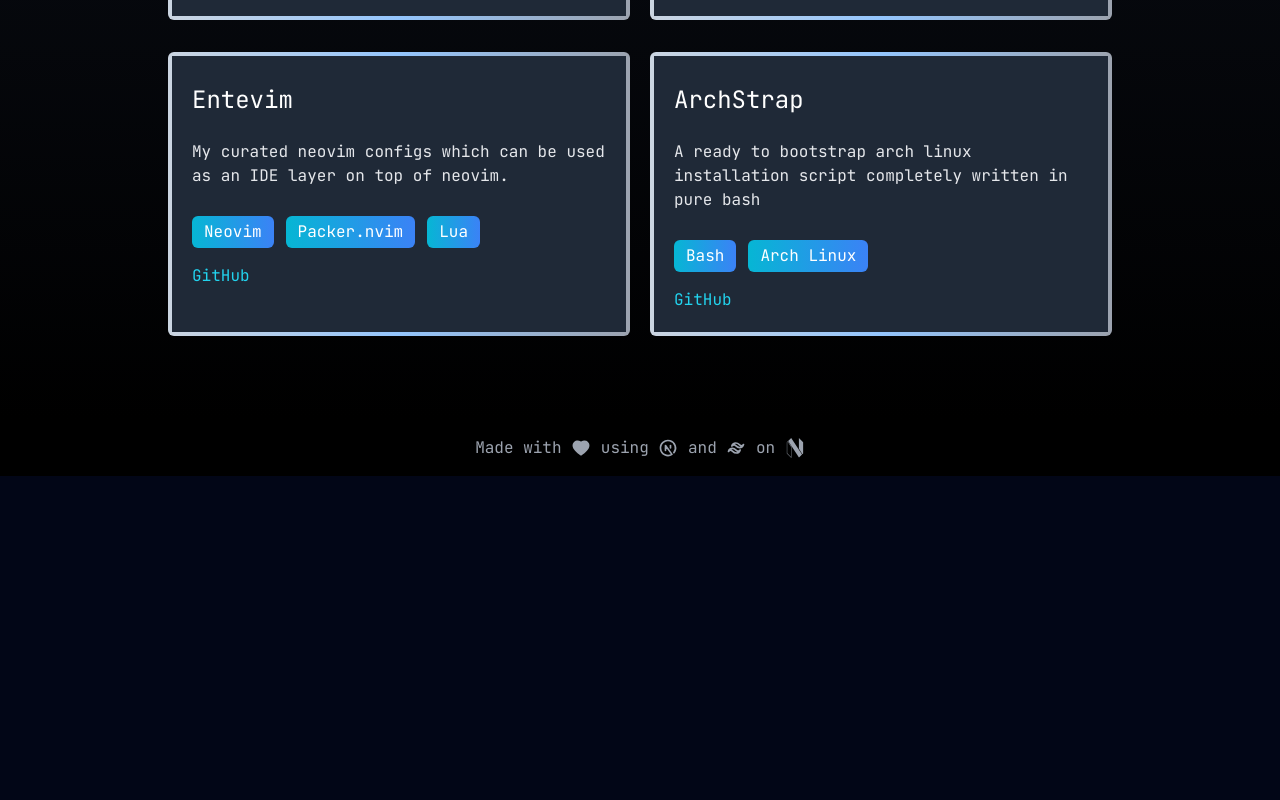
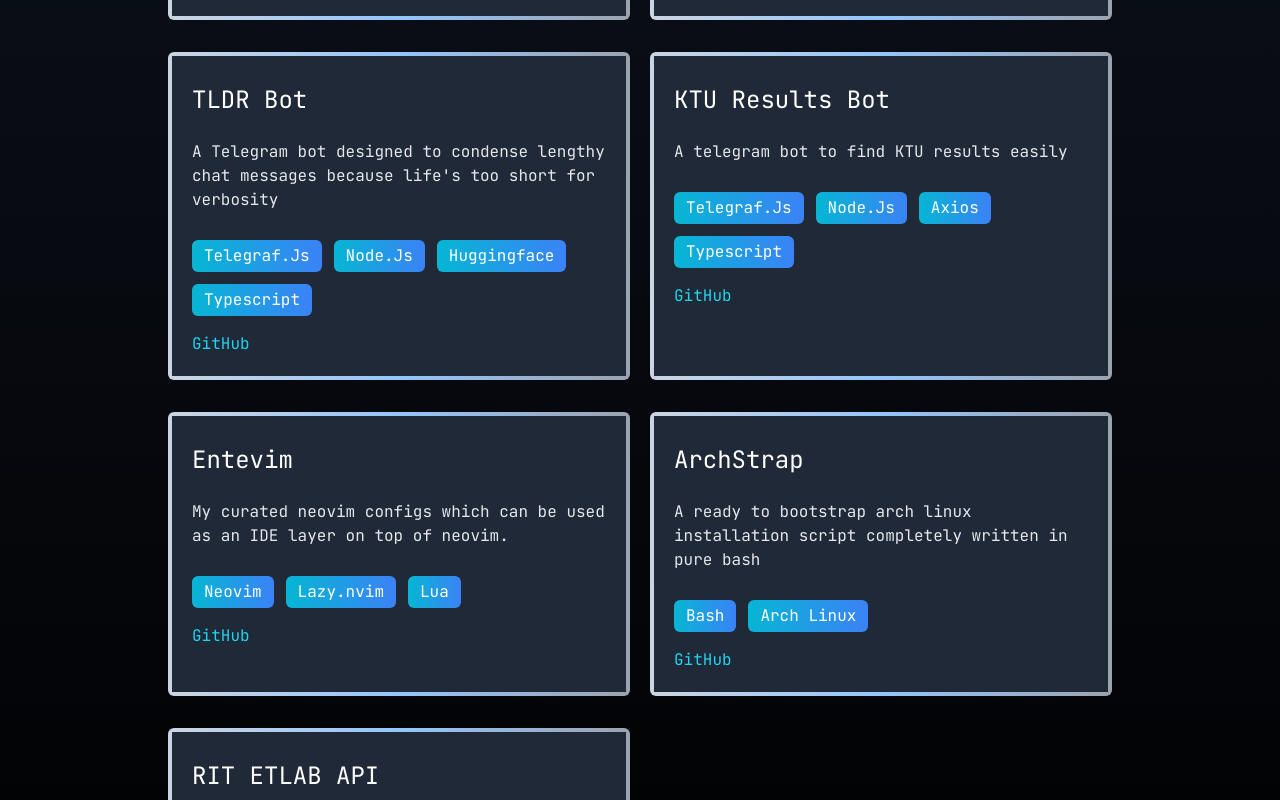
Before and after one commit to devadathanmb/personal-website, a Next.js app: page /portfolio in a window 1280 px wide. Shown: the part 880-1680 px from the top of the page. Before the commit the page ends 1356 px from the top, so only its background shows below. Built offline with nearby package versions, Linux system fonts and the light colour scheme.

Commit message:
update projects

```diff
--- a/app/data/projects.ts
+++ b/app/data/projects.ts
@@ -21,7 +21,7 @@ const projects: Project[] = [
       "Python",
       "BeautifulSoup",
     ],
-    githubLink: "https://github.com/devadathanmb/rit-attendance-bot",
+    githubLink: "https://github.com/devadathanmb/rit-attendance-bot.git",
     demoLink: "https://t.me/atttendancebot",
   },
   {
@@ -30,7 +30,7 @@ const projects: Project[] = [
     description:
       "A diet planner application to generate customized diet plans based on the user's body measurements and goals by using linear programming",
     tags: ["React.Js", "Python-PuLP", "Flask-RESTful", "Python"],
-    githubLink: "https://github.com/devadathanmb/diet-planner-backend",
+    githubLink: "https://github.com/devadathanmb/diet-planner-backend.git",
     demoLink: "https://dietplannerapp.online",
   },
   {
@@ -39,8 +39,8 @@ const projects: Project[] = [
     description:
       "A simple self hosted telegram bot to watch price drops of products in Flipkart",
     tags: ["Python", "pyTelegramBotAPI"],
-    githubLink: "https://github.com/devadathanmb/price-watcher",
-    demoLink: "https://github.com/devadathanmb/price-watcher",
+    githubLink: "https://github.com/devadathanmb/price-watcher.git",
+    demoLink: "https://github.com/devadathanmb/price-watcher.git",
   },
   {
     id: 4,
@@ -48,23 +48,45 @@ const projects: Project[] = [
     description:
       "A CLI dictionary application to find meanings of words from the terminal built as a part of my CS50P final project.",
     tags: ["Python", "Python-Rich Library"],
-    githubLink: "https://github.com/devadathanmb/price-watcher",
+    githubLink: "https://github.com/devadathanmb/wut.git",
   },
   {
     id: 5,
+    name: "TLDR Bot",
+    description:
+      "A Telegram bot designed to condense lengthy chat messages because life's too short for verbosity",
+    tags: ["Telegraf.Js", "Node.Js", "Huggingface", "Typescript"],
+    githubLink: "https://github.com/devadathanmb/tldr-telegram-bot.git",
+  },
+  {
+    id: 6,
+    name: "KTU Results Bot",
+    description: "A telegram bot to find KTU results easily",
+    tags: ["Telegraf.Js", "Node.Js", "Axios", "Typescript"],
+    githubLink: "https://github.com/devadathanmb/ktu-results-bot.git",
+  },
+  {
+    id: 7,
     name: "Entevim",
     description:
       "My curated neovim configs which can be used as an IDE layer on top of neovim.",
-    tags: ["Neovim", "Packer.nvim", "Lua"],
-    githubLink: "https://github.com/devadathanmb/entevim",
+    tags: ["Neovim", "Lazy.nvim", "Lua"],
+    githubLink: "https://github.com/devadathanmb/entevim.git",
   },
   {
-    id: 6,
+    id: 8,
     name: "ArchStrap",
     description:
       "A ready to bootstrap arch linux installation script completely written in pure bash",
     tags: ["Bash", "Arch Linux"],
-    githubLink: "https://github.com/devadathanmb/archstrap",
+    githubLink: "https://github.com/devadathanmb/archstrap.git",
+  },
+  {
+    id: 9,
+    name: "RIT ETLAB API",
+    description: "An unoffical API to fetch data from RIT ETLAB website easily",
+    tags: ["Flask", "Python", "BeautifulSoup"],
+    githubLink: "git https://github.com/devadathanmb/rit-etlab-wrapperapi.git",
   },
 ];
 
```
